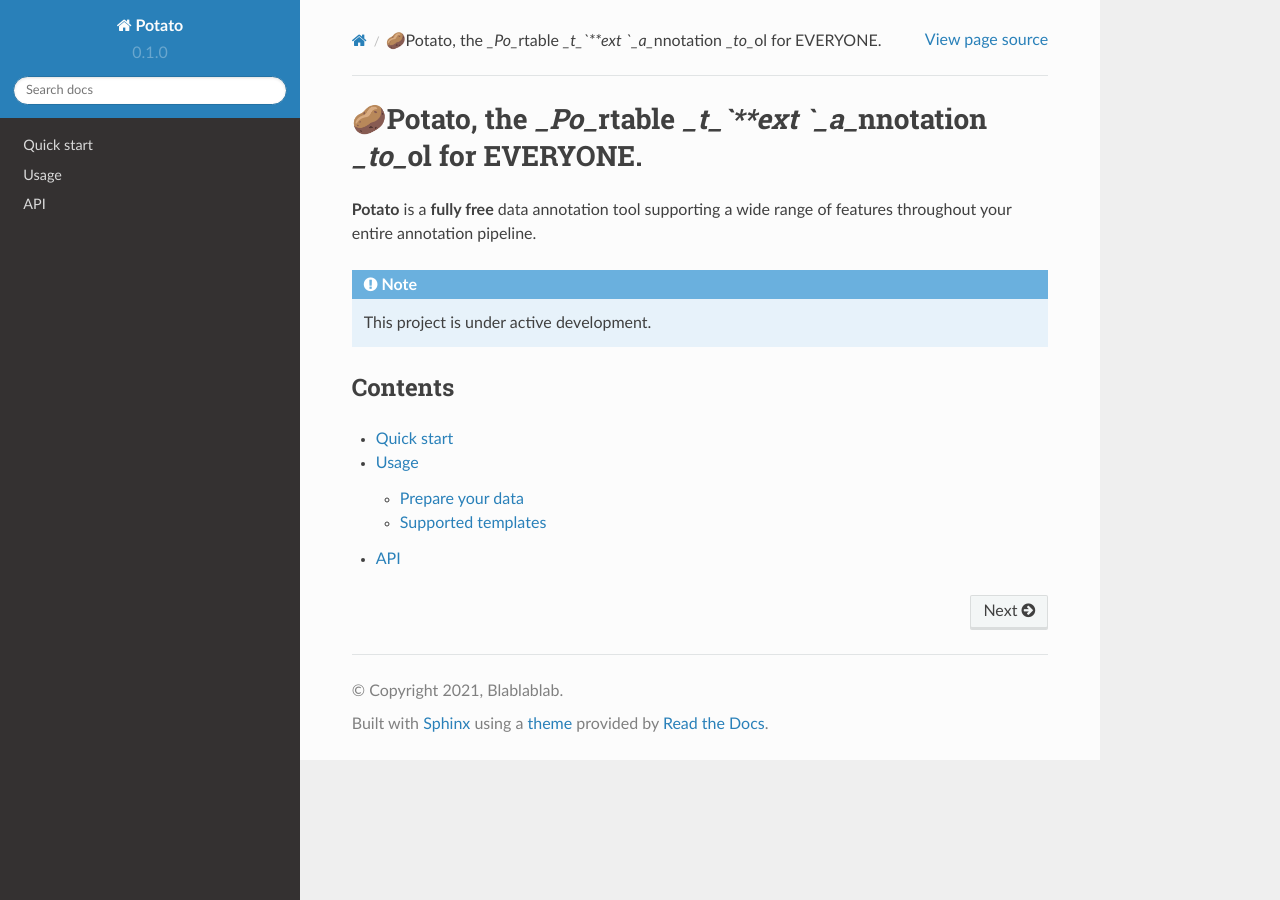
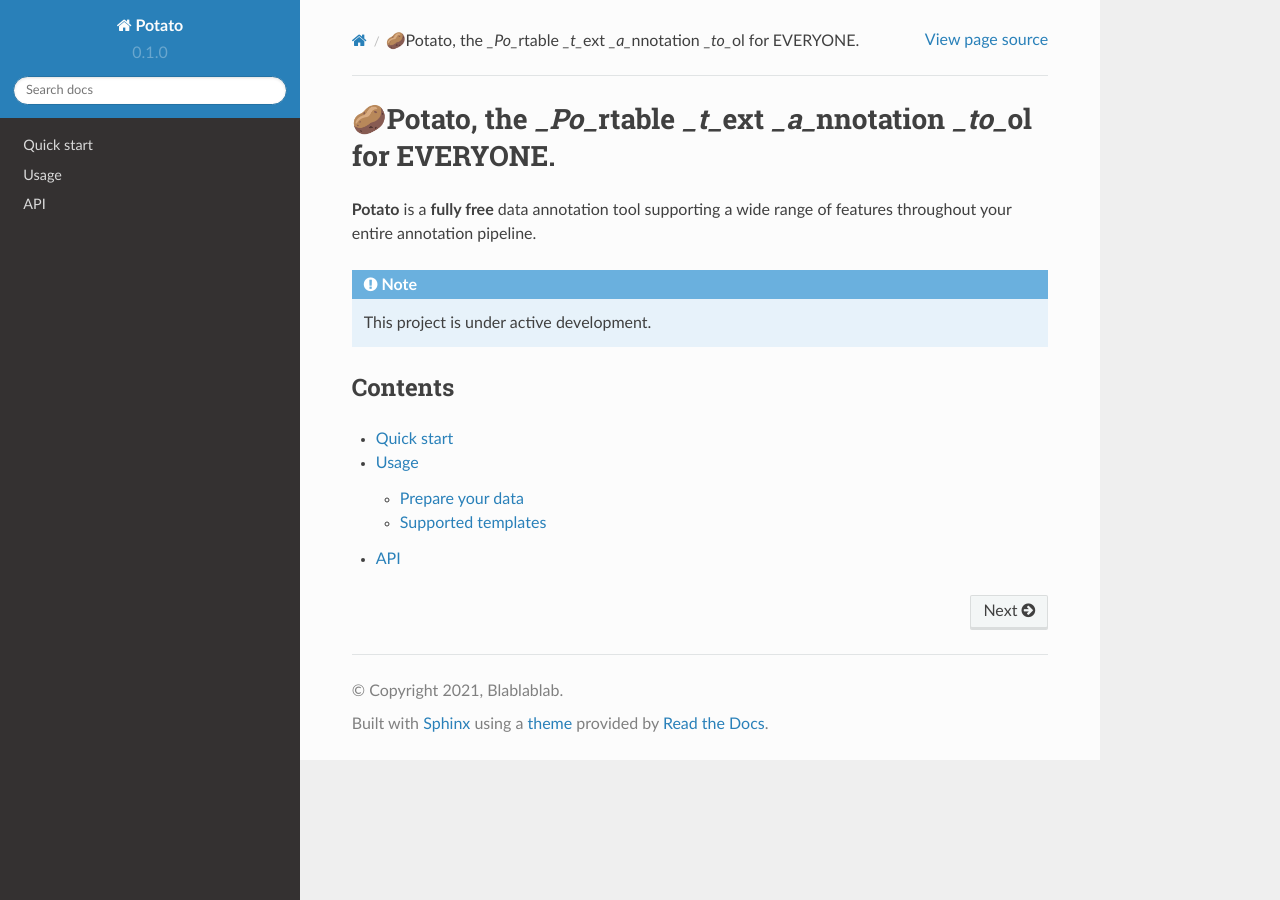
Before and after one commit to Jiaxin-Pei/potato-tutorial, a Sphinx documentation site: the page built from docs/source/index.rst, in a window 1280 px wide. Built offline with Sphinx 7.4.7 and the Read the Docs theme 2.0.0, drawn with Linux system fonts in a browser that asks for light colours.

```diff
--- a/docs/source/index.rst
+++ b/docs/source/index.rst
@@ -1,4 +1,4 @@
-🥔Potato, the `_Po_`\ rtable `_t_`**\ ext `_a_`\ nnotation `_to_`\ ol for EVERYONE.
+🥔Potato, the `_Po_`\ rtable `_t_`\ ext `_a_`\ nnotation `_to_`\ ol for EVERYONE.
 ===================================
 
 **Potato** is a **fully free** data annotation tool supporting a wide range of features throughout your
```
